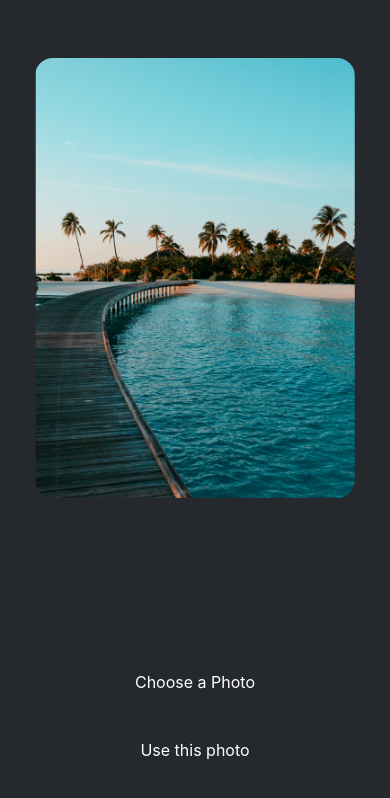
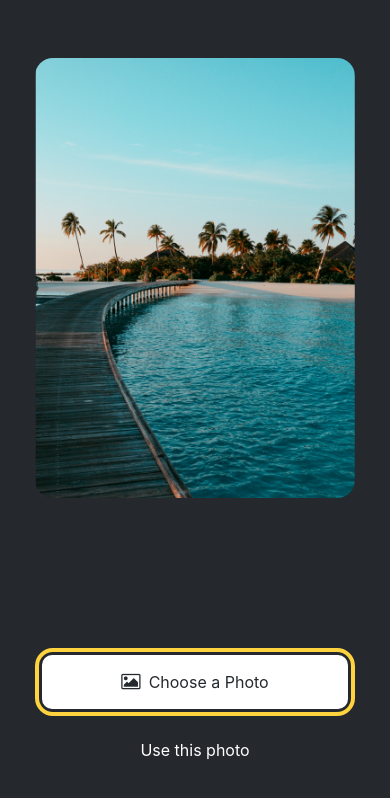
Before and after one commit to coolusername244/react-native-expo, a React Native app: screen / in a window 390 px wide. Shown: the top 798 px of the page. Built offline with nearby package versions, Linux system fonts and the light colour scheme.

Commit message:
style(modified the choose photo button)

```diff
--- a/App.tsx
+++ b/App.tsx
@@ -13,7 +13,7 @@
         <ImageViewer placeHolderImageSource={placeHolderImage} />
       </View>
       <View style={styles.footerContainer}>
-        <Button label="Choose a Photo" />
+        <Button theme="primary" label="Choose a Photo" />
         <Button label="Use this photo" />
       </View>
       <StatusBar style="auto" />
--- a/components/Button.tsx
+++ b/components/Button.tsx
@@ -1,10 +1,37 @@
 import { StyleSheet, View, Pressable, Text } from 'react-native';
+import FontAwesome from '@expo/vector-icons/FontAwesome';
 
 type ButtonProps = {
   label: string;
+  theme?: string;
 };
 
-export default function Button({ label }: ButtonProps) {
+export default function Button({ label, theme }: ButtonProps) {
+  if (theme === 'primary') {
+    return (
+      <View
+        style={[
+          styles.buttonContainer,
+          { borderWidth: 4, borderColor: '#ffd33d', borderRadius: 18 },
+        ]}
+      >
+        <Pressable
+          style={[styles.button, { backgroundColor: '#fff' }]}
+          onPress={() => alert('You pressed a button')}
+        >
+          <FontAwesome
+            name="picture-o"
+            size={18}
+            color="#25292e"
+            style={styles.buttonIcon}
+          />
+          <Text style={[styles.buttonLabel, { color: '#25292e' }]}>
+            {label}
+          </Text>
+        </Pressable>
+      </View>
+    );
+  }
   return (
     <View style={styles.buttonContainer}>
       <Pressable
```
